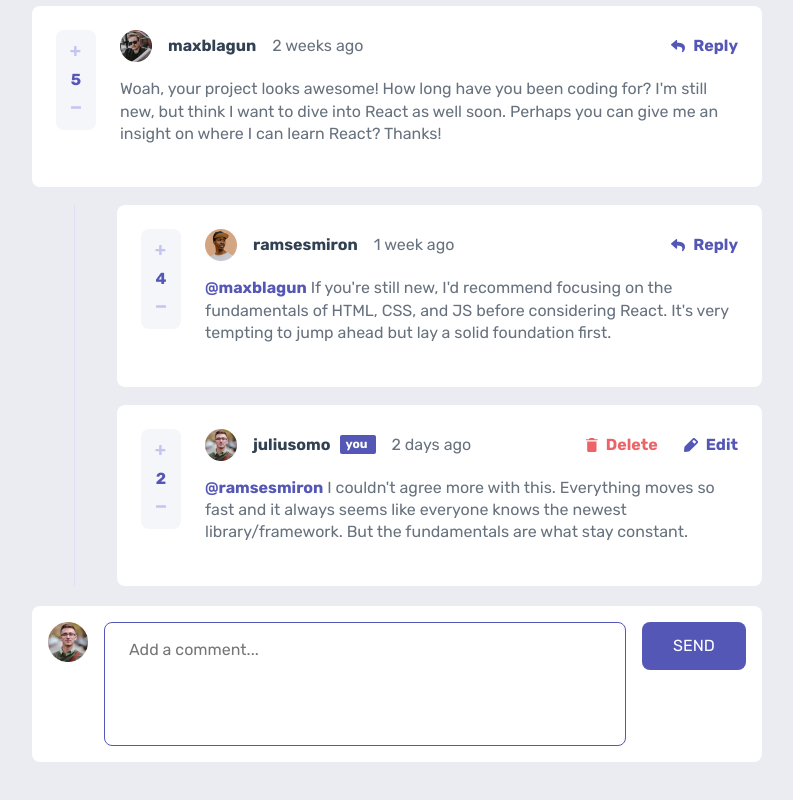
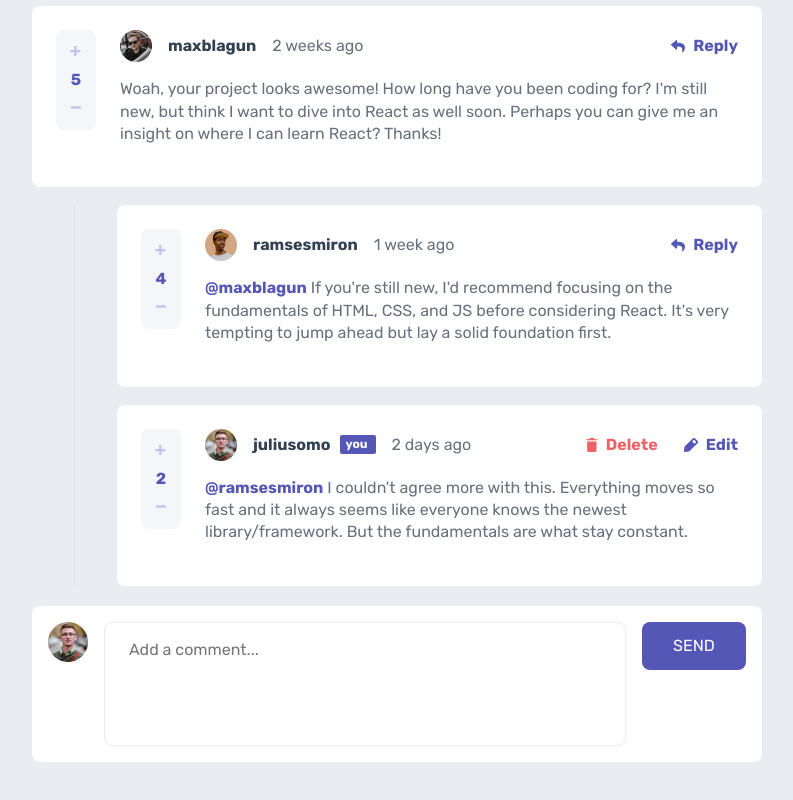
Before and after one commit to Mhmd-Tarek-Mhmd/Interactive-comments-section, a React (Vite) app: page / in a window 1280 px wide. Shown: the part 258-1058 px from the top of the page, without its empty margins (243-1036 px from the left). Built offline with nearby package versions, Linux system fonts and the light colour scheme.

Commit message:
EDIT: forms styles

```diff
--- a/src/components/Forms/forms.module.css
+++ b/src/components/Forms/forms.module.css
@@ -38,11 +38,17 @@
 .addForm textarea,
 .updateForm textarea {
   resize: none;
+  outline: none;
   width: 100%;
   height: 124px;
   line-height: 1.4;
   border-radius: 8px;
   padding: 16px 24px;
+  will-change: border-color;
+  border-color: var(--light-gray);
+}
+.addForm textarea:focus,
+.updateForm textarea:focus {
   border-color: var(--primary-cl);
 }
 .updateForm textarea {
```
